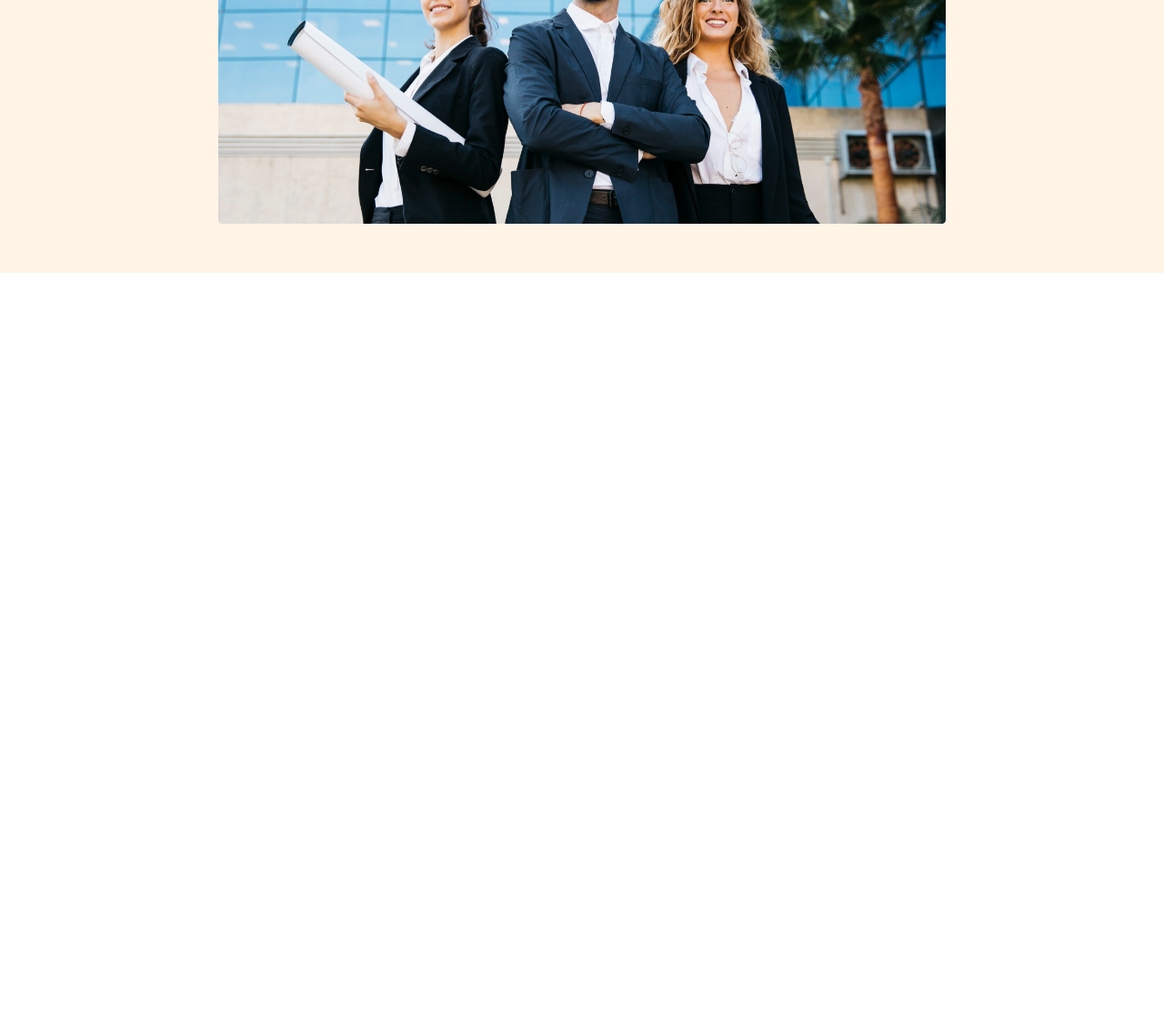
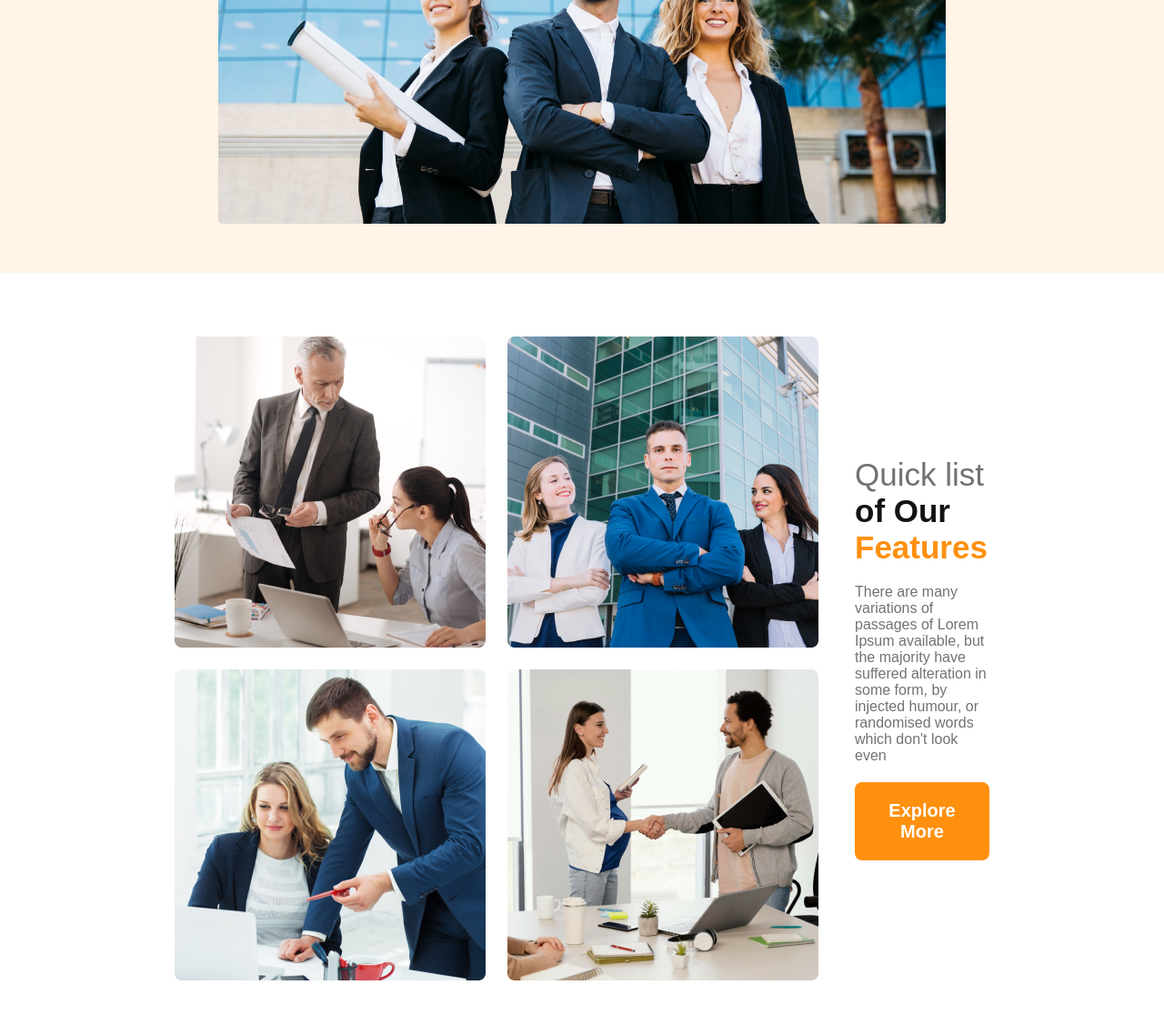
Before and after one commit to muddasirfaiyaj66/g3-architects-website, a plain HTML site: page index.html in a window 1280 px wide. Shown: the part 632-1748 px from the top of the page at 91% size. Before the commit the page ends 932 px from the top, so only its background shows below. Drawn offline with Linux system fonts and the light colour scheme.

Commit message:
team section added

```diff
--- a/index.html
+++ b/index.html
@@ -15,6 +15,7 @@
 </head>
 
 <body>
+    <!-- Header section start -->
     <header>
         <nav>
             <h3>
@@ -43,9 +44,27 @@
         </div>
 
     </header>
+<!-- Header section End -->
 
     <main>
+        <!-- Teams section start  -->
+        <section class="teams-container">
+            <div class="teams-image-container">
+                <img src="images/team1.png" alt="">
+                <img src="images/team2.png" alt="">
+                <img src="images/team3.png" alt="">
+                <img src="images/team4.png" alt="">
 
+            </div>
+            <div class="teams-content">
+                <h2 class="teams-title"><span class="teams-title-QL">Quick list</span> of Our <span class="teams-title-Features">Features</span> </h2>
+                <p class="teams-description">
+                    There are many variations of passages of Lorem Ipsum available, but the majority have suffered alteration in some form, by injected humour, or randomised words which don't look even
+                </p>
+                <button class="btn">Explore More</button>
+            </div>
+
+        </section>
     </main>
 
 
--- a/styles/style.css
+++ b/styles/style.css
@@ -7,7 +7,8 @@
     font-family: 'Open Sans', sans-serif;
     font-family: 'Work Sans', sans-serif;
 }
-.btn{
+
+.btn {
     background-color: #FF900E;
     border: none;
     font-size: 1.25rem;
@@ -42,38 +43,93 @@ nav>ul {
     display: flex;
     gap: 30px;
 }
-nav> ul li{
-    color:#424242;
+
+nav>ul li {
+    color: #424242;
     text-align: center;
     font-size: 18px;
     font-weight: 500;
 }
+
 nav>ul li a {
     text-decoration: none;
     color: black;
 }
+
 /* banner styles */
-.banner-content{
-    max-width:80%;
+.banner-content {
+    max-width: 80%;
     text-align: center;
     margin: 0 auto;
 }
-.banner-title{
+
+.banner-title {
     color: #131313;
     font-size: 3.5rem;
     font-weight: 700;
     margin-bottom: 30px;
     margin-top: 50px;
 }
-.banner-description{
+
+.banner-description {
     color: #727272;
     font-size: 1rem;
     font-weight: 400;
     margin-bottom: 30px;
 }
-.banner-image{
+
+.banner-image {
     margin-top: 30px;
     width: 100%;
+}
+
+/* main styles  */
+main {
+    width: 70%;
+    margin: 70px auto;
+    align-items: center;
+}
+
+/* Teams section styles  */
+.teams-container {
+    display: flex;
+    justify-content: space-around;
+    align-items: center;
+}
+
+.teams-image-container {
+    display: grid;
+    grid-template-columns: repeat(2, 1fr);
+    gap: 1.5rem;
+}
+
+.teams-content {
+    padding: 40px 0px 40px 40px;
+
+
+}
+
+.teams-title-QL {
+    color: #727272;
+    font-weight: 500;
+}
+
+.teams-title {
+    color: #131313;
+    font-size: 35px;
+    font-weight: 700;
+    margin-bottom: 20px;
+}
+
+.teams-title-Features {
+    color: #FF900E;
+    font-weight: 700;
+}
+.teams-description{
+    margin-bottom: 20px;
+    color: #727272;
+    font-size: 1rem;
+    font-weight: 400;
 }
 
 
@@ -81,23 +137,38 @@ nav>ul li a {
 
 /* Mobile devices */
 @media screen and (max-width:576px) {
-    header{
+    header {
         padding: 20px;
     }
-    nav{
+
+    nav {
         flex-direction: column;
 
     }
+    .teams-container{
+        flex-direction: column;
+    }
+    .teams-image-container {
+        grid-template-columns: 1fr;
+    }
 }
+
 /* Tablet or Medium devices */
-@media screen and (min-width:576px) and (max-width:992px) {
-    header{
+@media screen and (min-width:576px) and (max-width:960px) {
+    header {
         padding: 50px;
 
     }
-    nav{
+
+    nav {
         flex-direction: column;
     }
-
+    .teams-container{
+        flex-direction: column;
+    }
+    .teams-image-container{
+        grid-template-columns: 1fr;
+    }
+}
 
 }
```
